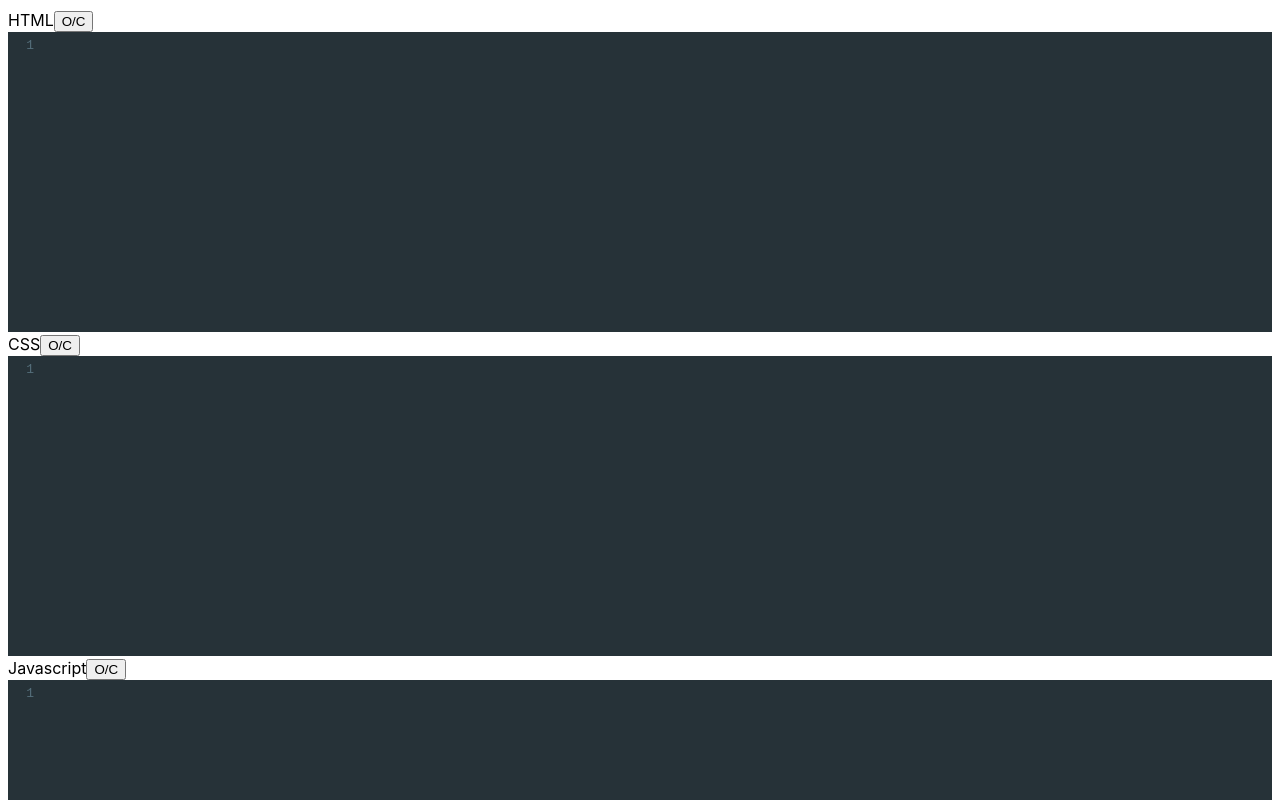
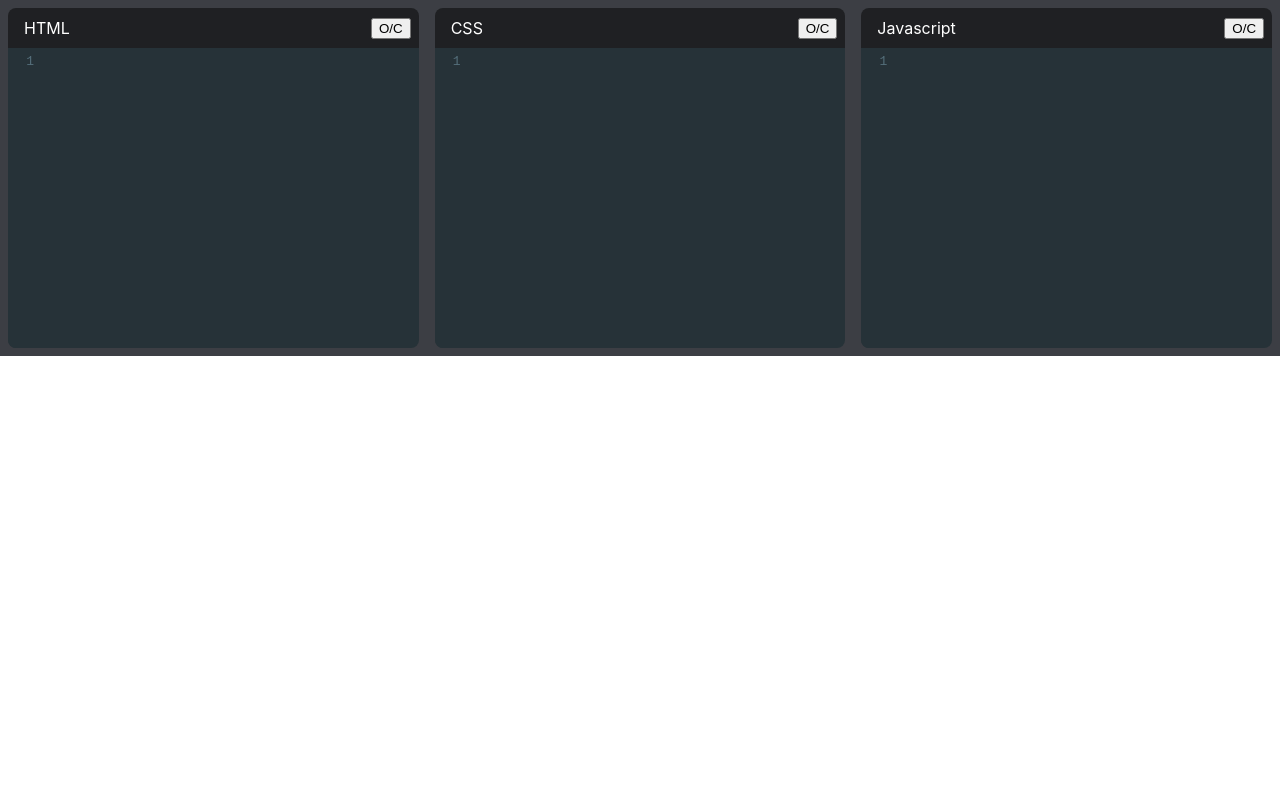
Before and after one commit to Favourz1/Codepen-clone, a React (Vite) app: page / in a window 1280 px wide. Shown: the top 800 px of the page. Built offline with nearby package versions, Linux system fonts and the light colour scheme.

Commit message:
Chore: Added basic styling

```diff
--- a/src/index.css
+++ b/src/index.css
@@ -11,3 +11,56 @@
   /* color: rgba(255, 255, 255, 0.87); */
   /* background-color: #242424; */
 }
+
+html, body{
+  margin: 0;
+  padding: 0;
+  box-sizing: border-box;
+}
+.pane{
+  display: flex;
+}
+
+.pane-container{
+  height: 100vh;
+  /* width: 100vw; */
+}
+
+.pane-container .pane.top-pane{
+  display: flex;
+  flex-direction: row;
+  background-color: hsl(225, 6%, 25%);
+  color: white;
+}
+
+.top-pane  .editor-container{
+  width: calc(100% / 3);
+  display: flex;
+  flex-direction: column;
+  flex-grow: 1;
+  flex-basis: 0;
+  padding: .5rem;
+  background-color: hsl(225, 6%, 25%);
+}
+
+.top-pane .editor-container .editor-title{
+  display: flex;
+  justify-content: space-between;
+  align-items: center;
+  color: white;
+  background-color: hsl(225, 6%, 13%);
+  padding: .5rem .5rem .5rem 1rem;
+  border-top-right-radius: .5rem;
+  border-top-left-radius: .5rem;
+}
+
+/* .CodeMirror{
+  height: 100% !important;
+} */
+
+.top-pane .editor-container .code-mirror-wrapper{
+  flex-grow: 1;
+  overflow: hidden;
+  border-bottom-right-radius: .5rem;
+  border-bottom-left-radius: .5rem;
+}
```
